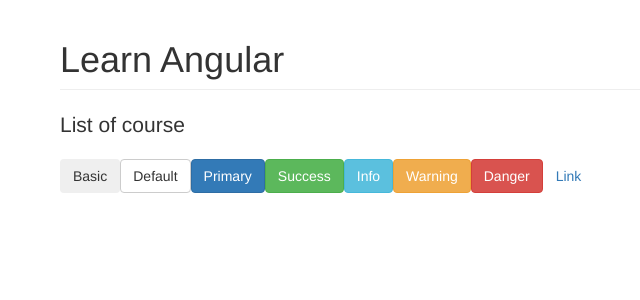
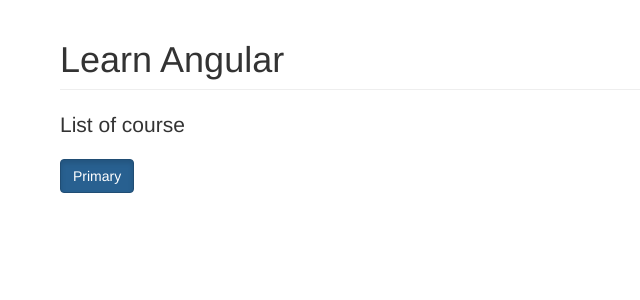
Before and after one commit to palashmon/learn-angular4, an Angular app: page / in a window 1280 px wide. Shown: the top 300 px of the page, without its empty margins (10-650 px from the left). Built offline with nearby package versions, Linux system fonts and the light colour scheme.

Commit message:
Bind a single class using class binding Syntax: [class.active]='isActive'

```diff
--- a/package.json
+++ b/package.json
@@ -4,7 +4,7 @@
   "license": "MIT",
   "scripts": {
     "ng": "ng",
-    "start": "ng serve -pr=false -o=true",
+    "start": "ng serve -pr=false -o=true --aot",
     "build": "ng build",
     "test": "ng test",
     "lint": "ng lint",
--- a/src/app/courses.component.ts
+++ b/src/app/courses.component.ts
@@ -5,25 +5,11 @@ import { Component } from '@angular/core';
     template: `
         <p class="lead">{{ title }}</p>
         <p>
-            <button type="button" class="btn">Basic</button>
-            <button type="button" class="btn btn-default">Default</button>
-            <button type="button" class="btn btn-primary">Primary</button>
-            <button type="button" class="btn btn-success">Success</button>
-            <button type="button" class="btn btn-info">Info</button>
-            <button type="button" class="btn btn-warning">Warning</button>
-            <button type="button" class="btn btn-danger">Danger</button>
-            <button type="button" class="btn btn-link">Link</button>
+            <button type="button" class="btn btn-primary" [class.active]="isActive">Primary</button>
         </p>
     `
 })
 export class CoursesComponent {
     title = 'List of course';
-    dtsst = ['hey', 'ola'];
-
-    // Here we have an static array for demo
-    // courses;
-
-    // constructor(service: CoursesService) {
-    //     this.courses = service.getCourses();
-    // }
+    isActive = true;
 }
```
